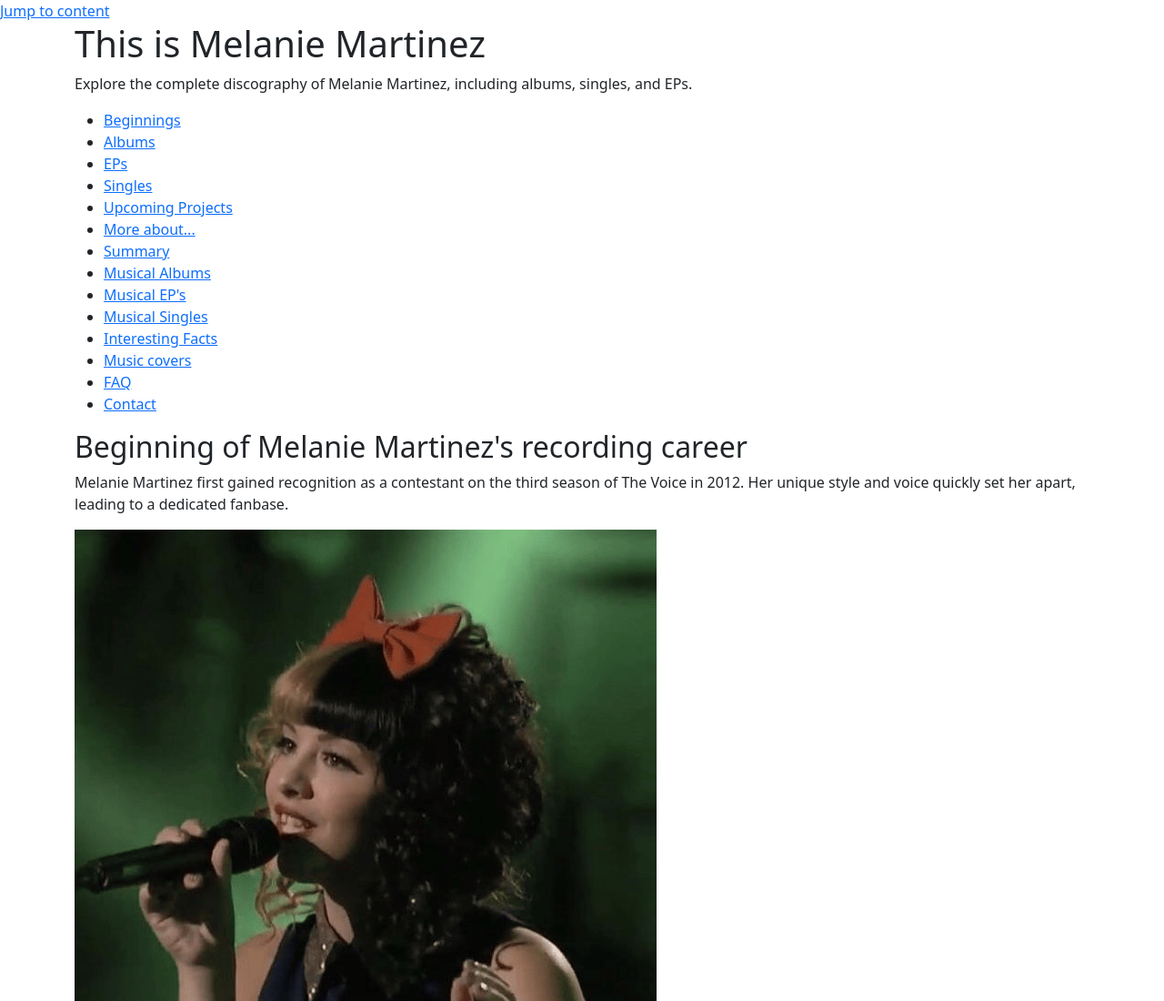
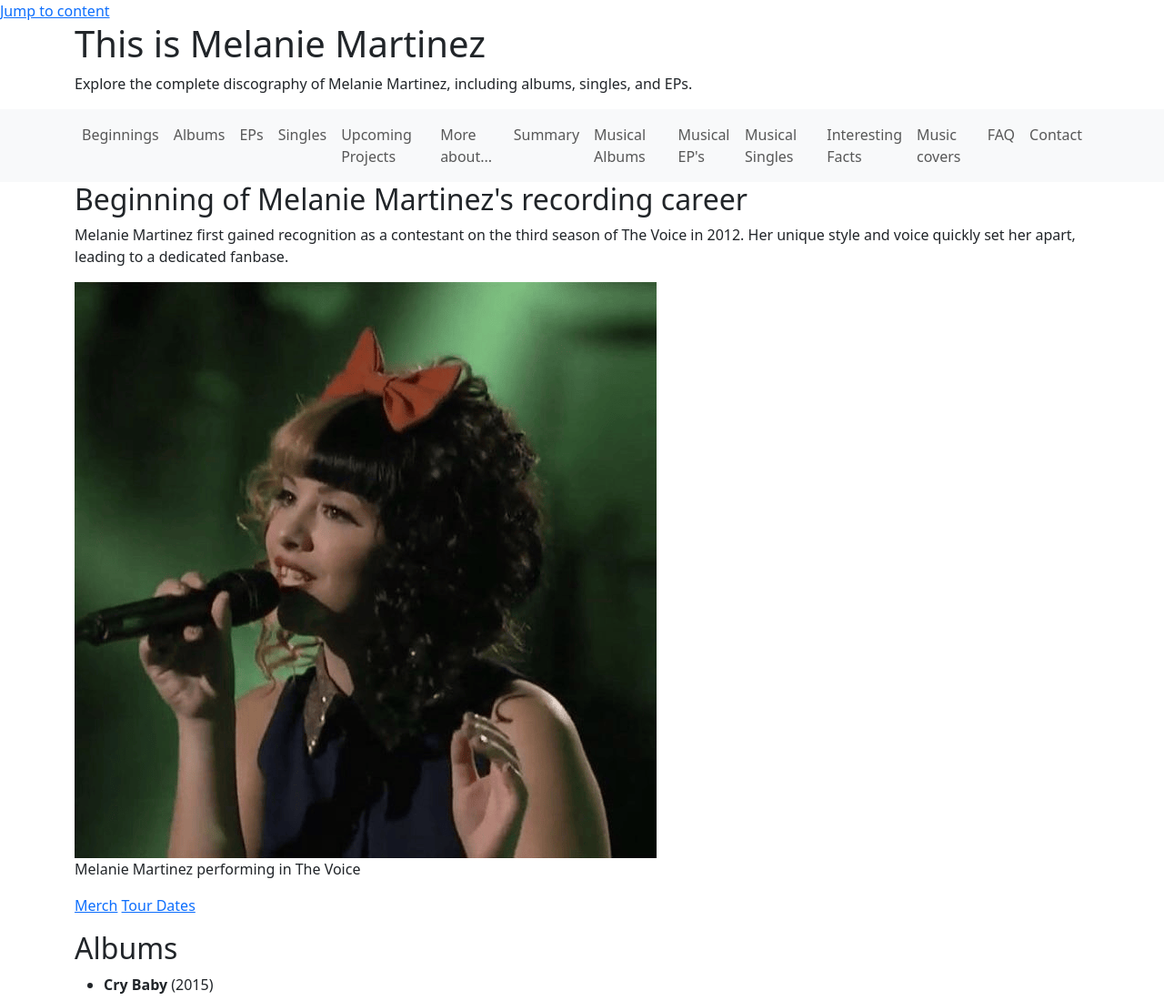
Before and after one commit to ruben-ruesga/bootstrap5aTIAEVND, a plain HTML site: page index.html in a window 1280 px wide. Shown: the top 1100 px of the page at 91% size. Drawn offline with Linux system fonts and the light colour scheme.

Commit message:
Adding class navbar in nav

```diff
--- a/index.html
+++ b/index.html
@@ -15,23 +15,25 @@
             <p>Explore the complete discography of Melanie Martinez, including albums, singles, and EPs.</p>
         </div>
 
-        <nav class="container" aria-label="Main Navigation">
-            <ul>
-                <li><a href="#beginnings">Beginnings</a></li>
-                <li><a href="#albums">Albums</a></li>
-                <li><a href="#eps">EPs</a></li>
-                <li><a href="#singles">Singles</a></li>
-                <li><a href="#upcoming Projects">Upcoming Projects</a></li>
-                <li><a href="#more about...">More about...</a></li>
-                <li><a href="#titulo-resumen">Summary</a></li>
-                <li><a href="#musical albums">Musical Albums</a></li>
-                <li><a href="#musical eps">Musical EP's</a></li>
-                <li><a href="#musical-singles">Musical Singles</a></li>
-                <li><a href="#titulo-datos-curiosos">Interesting Facts</a></li>
-                <li><a href="#Music covers">Music covers</a></li>
-                <li><a href="#faq">FAQ</a></li>
-                <li><a href="#contact">Contact</a></li>
-            </ul>
+        <nav class="navbar navbar-expand-md navbar-light bg-light" aria-label="Main Navigation">
+            <div class="container">
+                <ul class="navbar-nav ms-auto">
+                    <li class="nav-item"><a class="nav-link" href="#beginnings">Beginnings</a></li>
+                    <li class="nav-item"><a class="nav-link" href="#albums">Albums</a></li>
+                    <li class="nav-item"><a class="nav-link" href="#eps">EPs</a></li>
+                    <li class="nav-item"><a class="nav-link" href="#singles">Singles</a></li>
+                    <li class="nav-item"><a class="nav-link" href="#upcoming Projects">Upcoming Projects</a></li>
+                    <li class="nav-item"><a class="nav-link" href="#about...">More about...</a></li>
+                    <li class="nav-item"><a class="nav-link" href="#titulo-resumen">Summary</a></li>
+                    <li class="nav-item"><a class="nav-link" href="#musical albums">Musical Albums</a></li>
+                    <li class="nav-item"><a class="nav-link" href="#musical eps">Musical EP's</a></li>
+                    <li class="nav-item"><a class="nav-link" href="#musical-singles">Musical Singles</a></li>
+                    <li class="nav-item"><a class="nav-link" href="#titulo-datos-curiosos">Interesting Facts</a></li>
+                    <li class="nav-item"><a class="nav-link" href="#Music covers">Music covers</a></li>
+                    <li class="nav-item"><a class="nav-link" href="#faq">FAQ</a></li>
+                    <li class="nav-item"><a class="nav-link" href="#contact">Contact</a></li>
+                </ul>
+            </div>
         </nav>
     </header>
 
```
